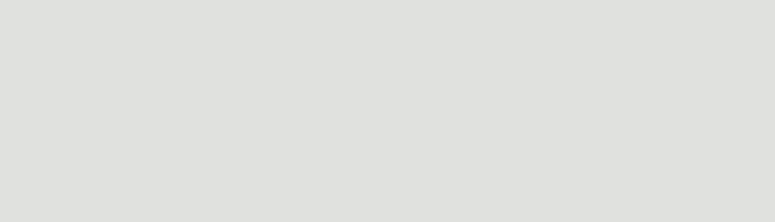
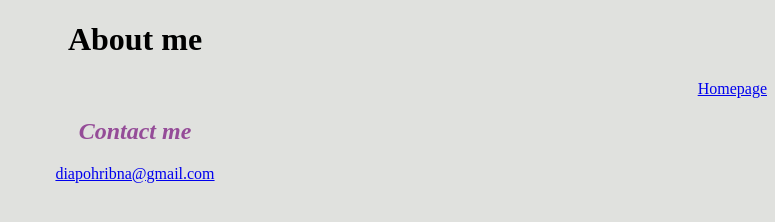
Before and after one commit to Madi2807/Portfolio-Di, a plain HTML site: page contact.html in a window 1280 px wide. Shown: the whole page, without its empty margins (505-1280 px from the left). Drawn offline with Linux system fonts and the light colour scheme.

Commit message:
refresh contact info

```diff
--- a/contact.html
+++ b/contact.html
@@ -22,7 +22,19 @@
     }
 
 
+    </style>
+</head>
+<body>
+    <h1>About me</h1>
+    <div class="gohome">
+        <span>
+    <a href="index.html">Homepage</a>
+    </span>
+    </div>
+    <h2>Contact me</h2>
+    <p>
+        <a href="mailto:diapohribna@gmail.com">diapohribna@gmail.com</a>
+    </p>
 
 </body>
-</html></body>
 </html>
```
